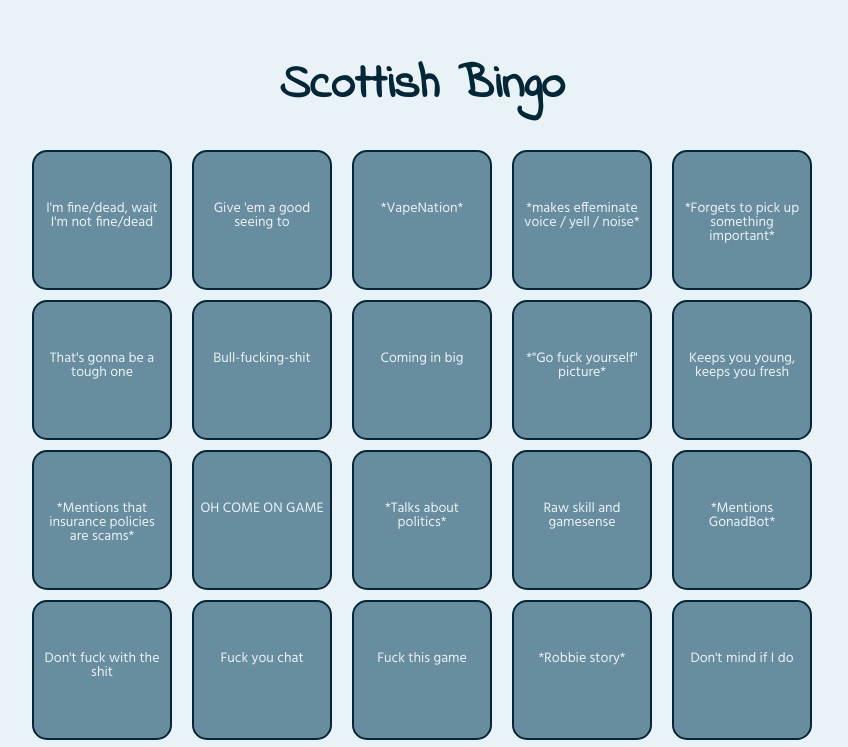
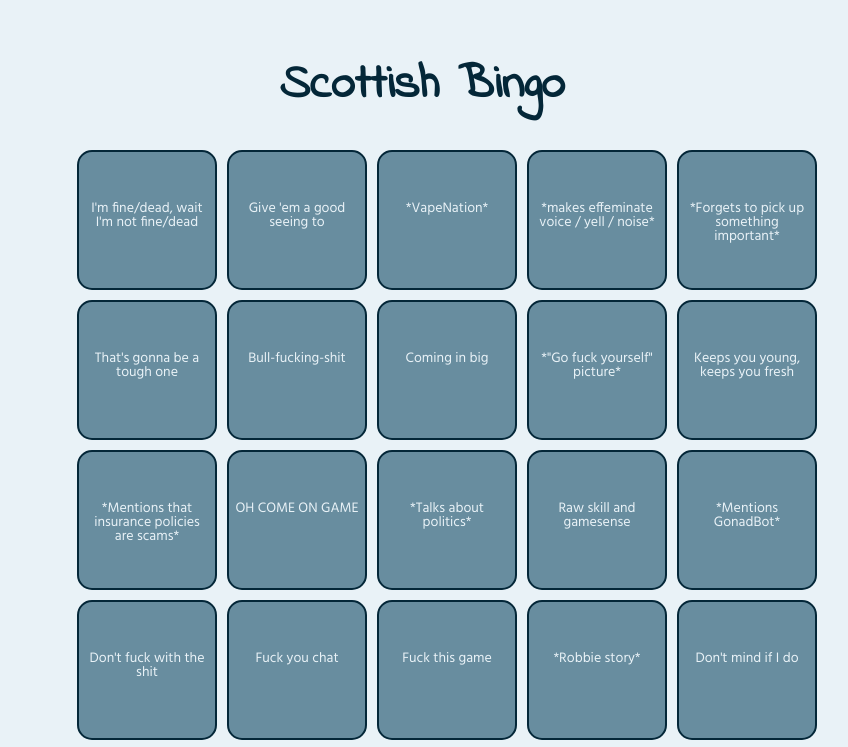
Before and after one commit to harrewarre/scottishbingo, a plain HTML site: page index.html in a window 1280 px wide. Shown: the top 747 px of the page, without its empty margins (218-1066 px from the left). Drawn offline with nearby package versions, Linux system fonts and the light colour scheme.

Commit message:
Tweaked.

```diff
--- a/styles.css
+++ b/styles.css
@@ -38,11 +38,11 @@ header {
 .board {
     display: flex;
     margin: 0 auto;
-    width: 800px;
+    width: 700px;
 }
 
     .board > .col {
-        margin: 0 10px;
+        margin: 0 5px;
     }
 
         .board > .col > .cell {
```
